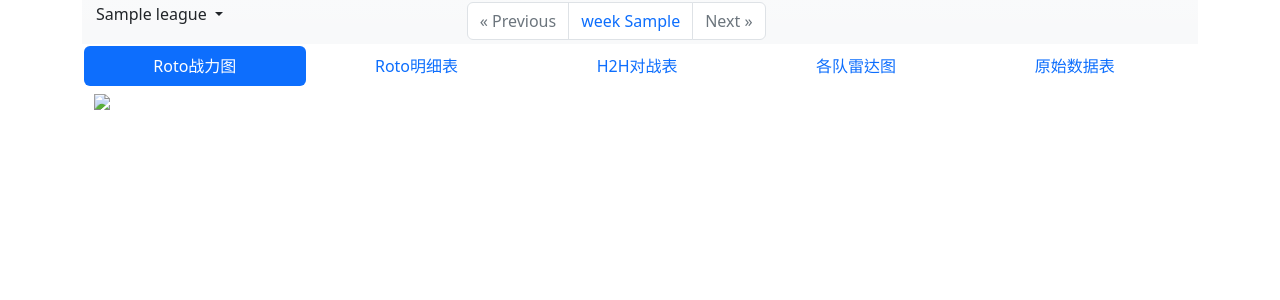
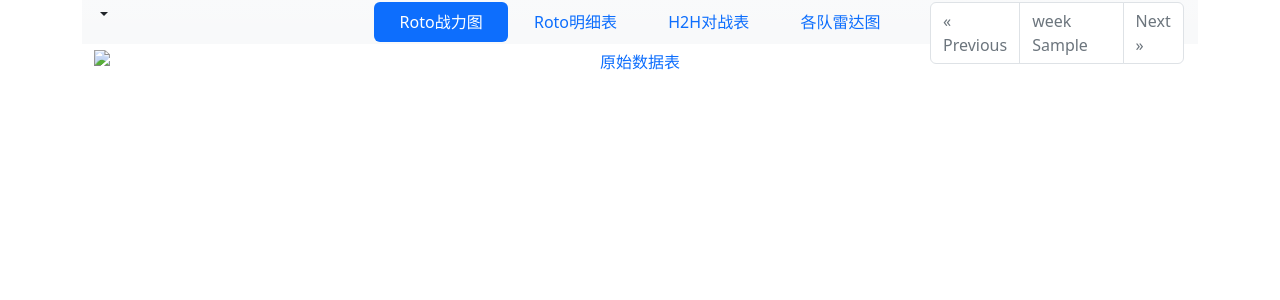
Before and after one commit to namiszh/yfb-web-app, a Flask app: template templates/league.html in a window 1280 px wide. Shown: the part 64-364 px from the top of the page. Run offline with Flask 3, Linux system fonts and the light colour scheme; the template is opened without the code that fills it: most values are stand-ins (such as "Sample title", 1, 10 or a date in 2020); parts of the project's set-up code (start-up, migrations or seed data) failed here and were passed over.

Commit message:
fix page layout issue

```diff
--- a/static/js/main.js
+++ b/static/js/main.js
@@ -5,7 +5,7 @@
 
         if (result.status !== 'finished') {
             progress = result.progress
-            elem.textContent = `${progress}%...`;
+            elem.textContent = `${progress}% ...`;
             setTimeout(function() {
                 startAnalysis(elem, league_id, week);
             } , 1000);
--- a/templates/league.html
+++ b/templates/league.html
@@ -34,21 +34,14 @@
             </div>
         </nav>
 
-        <!-- Top Header -->
-        <!-- <div class="top-header py-2 bg-gradient bg-light">
-            <div class="container">
-                <h6>老黄研究 Yahoo Fantasy Basketball 的地方</h6>
-            </div>
-        </div> -->
-
         <!-- Navbar  -->
-        <div class="row bg-gradient bg-light" style="height: 44px; margin: 0px; padding: 2px;">
-            <div class="col">
+        <div class="row sticky-top bg-gradient bg-light" style="height: 44px; margin: 0px; padding: 2px;">
+            <div class="col-3">
                 <div class="dropdown">
                     <a class="nav-link dropdown-toggle" href="#" role="button" data-bs-toggle="dropdown"
                         aria-expanded="false">
                         {% for league in leagues %}
-                        {% if league.league_id == league_id: %}
+                        {% if league.league_id == current_league_id: %}
                         {{league.name}}
                         {% endif %}
                         {% endfor %}
@@ -56,7 +49,7 @@
                     {% if leagues|length > 1 %}
                     <ul class="dropdown-menu">
                         {% for league in leagues %}
-                        {% if league.league_id == league_id: %}
+                        {% if league.league_id == current_league_id: %}
                         <li><a class="dropdown-item active"
                                 href="{{ url_for('.showresult', league_id=league.league_id) }}">{{league.name}}</a></li>
                         {% else %}
@@ -69,16 +62,43 @@
                 </div>
 
             </div>
-            <div class="col">
+            <div class="col-6">
+                <ul class="nav nav-pills nav-fill mb-3" id="pills-tab" role="tablist">
+                    <li class="nav-item" role="presentation">
+                        <button class="nav-link active" id="pills-bar-tab" data-bs-toggle="pill"
+                            data-bs-target="#pills-bar" type="button" role="tab" aria-controls="pills-bar"
+                            aria-selected="true">Roto战力图</button>
+                    </li>
+                    <li class="nav-item" role="presentation">
+                        <button class="nav-link" id="pills-roto-tab" data-bs-toggle="pill" data-bs-target="#pills-roto"
+                            type="button" role="tab" aria-controls="pills-roto" aria-selected="false">Roto明细表</button>
+                    </li>
+                    <li class="nav-item" role="presentation">
+                        <button class="nav-link" id="pills-battle-tab" data-bs-toggle="pill"
+                            data-bs-target="#pills-battle" type="button" role="tab" aria-controls="pills-battle"
+                            aria-selected="false">H2H对战表</button>
+                    </li>
+                    <li class="nav-item" role="presentation">
+                        <button class="nav-link" id="pills-radar-tab" data-bs-toggle="pill"
+                            data-bs-target="#pills-radar" type="button" role="tab" aria-controls="pills-radar"
+                            aria-selected="false">各队雷达图</button>
+                    </li>
+                    <li class="nav-item" role="presentation">
+                        <button class="nav-link" id="pills-data-tab" data-bs-toggle="pill" data-bs-target="#pills-data"
+                            type="button" role="tab" aria-controls="pills-data" aria-selected="false">原始数据表</button>
+                    </li>
+                </ul>
+            </div>
+            <div class="col-3">
                 <nav aria-label="Page navigation example">
-                    <ul class="pagination">
+                    <ul class="pagination justify-content-end">
                         {% if min_week < current_week: %} <li class="page-item"><a class="page-link"
                                 href="{{ url_for('.showresult', league_id=league_id, week=current_week-1) }}">&laquo;
                                 Previous</a></li>
                             {% else %}
                             <li class="page-item"><a class="page-link disabled" href="#">&laquo; Previous</a></li>
                             {% endif %}
-                            <li class="page-item"><a class="page-link" href="#">week {{current_week}}</a></li>
+                            <li class="page-item"><a class="page-link disabled" href="#">week {{current_week}}</a></li>
                             {% if max_week > current_week: %}
                             <li class="page-item"><a class="page-link"
                                     href="{{ url_for('.showresult', league_id=league_id, week=current_week+1) }}">Next
@@ -88,42 +108,10 @@
                             {% endif %}
                     </ul>
                 </nav>
-            </div>
-            <div class="col text-end">
 
-                <!-- <div class="btn-group">
-                    <a href="#ranking_chart" class="btn btn-primary">Roto战力图</a>
-                    <a href="#ranking_score" class="btn btn-primary">Roto明细表</a>
-                    <a href="#battle_score" class="btn btn-primary">H2H对战表</a>
-                    <a href="#radar_charts" class="btn btn-primary">各队雷达图</a>
-                    <a href="#raw_stats" class="btn btn-primary">原始数据表</a>
-                </div> -->
             </div>
         </div>
-        <div class="row sticky-top" style="height: 44px; margin: 0px; padding: 2px;">
-            <ul class="nav nav-pills nav-fill mb-3" id="pills-tab" role="tablist">
-                <li class="nav-item" role="presentation">
-                    <button class="nav-link active" id="pills-bar-tab" data-bs-toggle="pill" data-bs-target="#pills-bar"
-                        type="button" role="tab" aria-controls="pills-bar" aria-selected="true">Roto战力图</button>
-                </li>
-                <li class="nav-item" role="presentation">
-                    <button class="nav-link" id="pills-roto-tab" data-bs-toggle="pill" data-bs-target="#pills-roto"
-                        type="button" role="tab" aria-controls="pills-roto" aria-selected="false">Roto明细表</button>
-                </li>
-                <li class="nav-item" role="presentation">
-                    <button class="nav-link" id="pills-battle-tab" data-bs-toggle="pill" data-bs-target="#pills-battle"
-                        type="button" role="tab" aria-controls="pills-battle" aria-selected="false">H2H对战表</button>
-                </li>
-                <li class="nav-item" role="presentation">
-                    <button class="nav-link" id="pills-radar-tab" data-bs-toggle="pill" data-bs-target="#pills-radar"
-                        type="button" role="tab" aria-controls="pills-radar" aria-selected="false">各队雷达图</button>
-                </li>
-                <li class="nav-item" role="presentation">
-                    <button class="nav-link" id="pills-data-tab" data-bs-toggle="pill" data-bs-target="#pills-data"
-                        type="button" role="tab" aria-controls="pills-data" aria-selected="false">原始数据表</button>
-                </li>
-            </ul>
-        </div>
+
         <!-- Main Content -->
         <div class="main">
             <div class="container">
```
